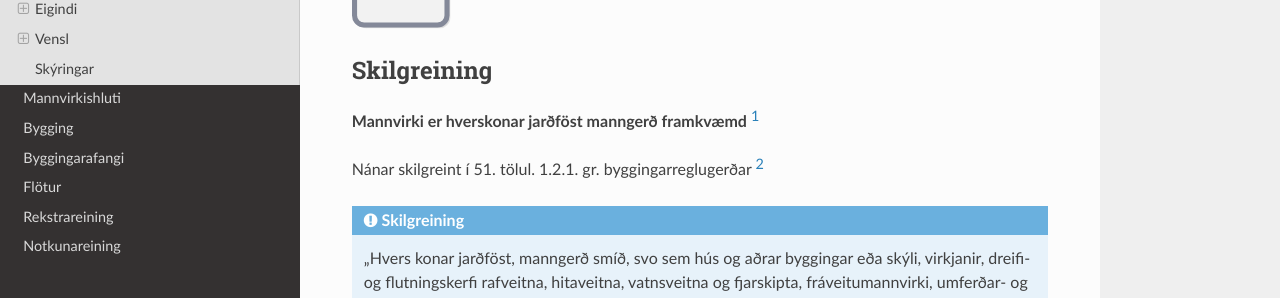
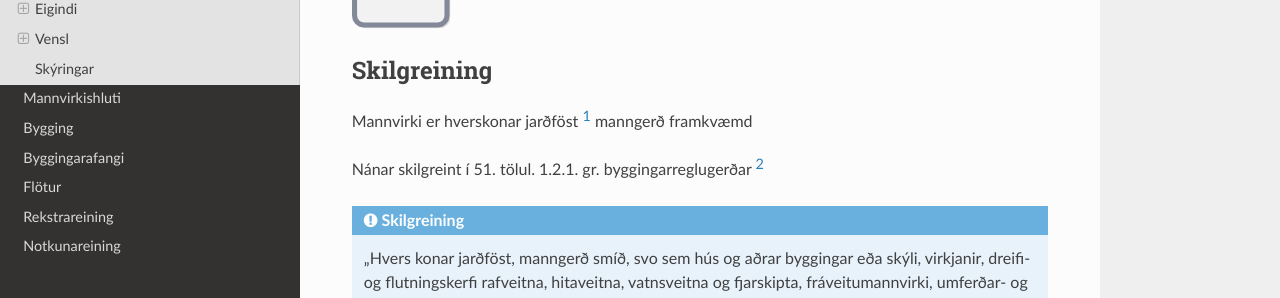
Before and after one commit to hthl/Mannvirkjaskra, a Sphinx documentation site: the page built from source/mannvirki.rst, in a window 1280 px wide and 900 px high. Shown: the part 233-531 px from the top of the window. Built offline with Sphinx 7.4.7 and the Read the Docs theme 2.0.0, drawn with Linux system fonts in a browser that asks for light colours.

```diff
--- a/source/mannvirki.rst
+++ b/source/mannvirki.rst
@@ -8,7 +8,7 @@ Mannvirki
 Skilgreining
 ---------
 
-**Mannvirki er hverskonar jarðföst manngerð framkvæmd** [#]_
+Mannvirki er hverskonar jarðföst [#]_ manngerð framkvæmd
 
 Nánar skilgreint í 51. tölul. 1.2.1. gr. byggingarreglugerðar [#]_
 
```
